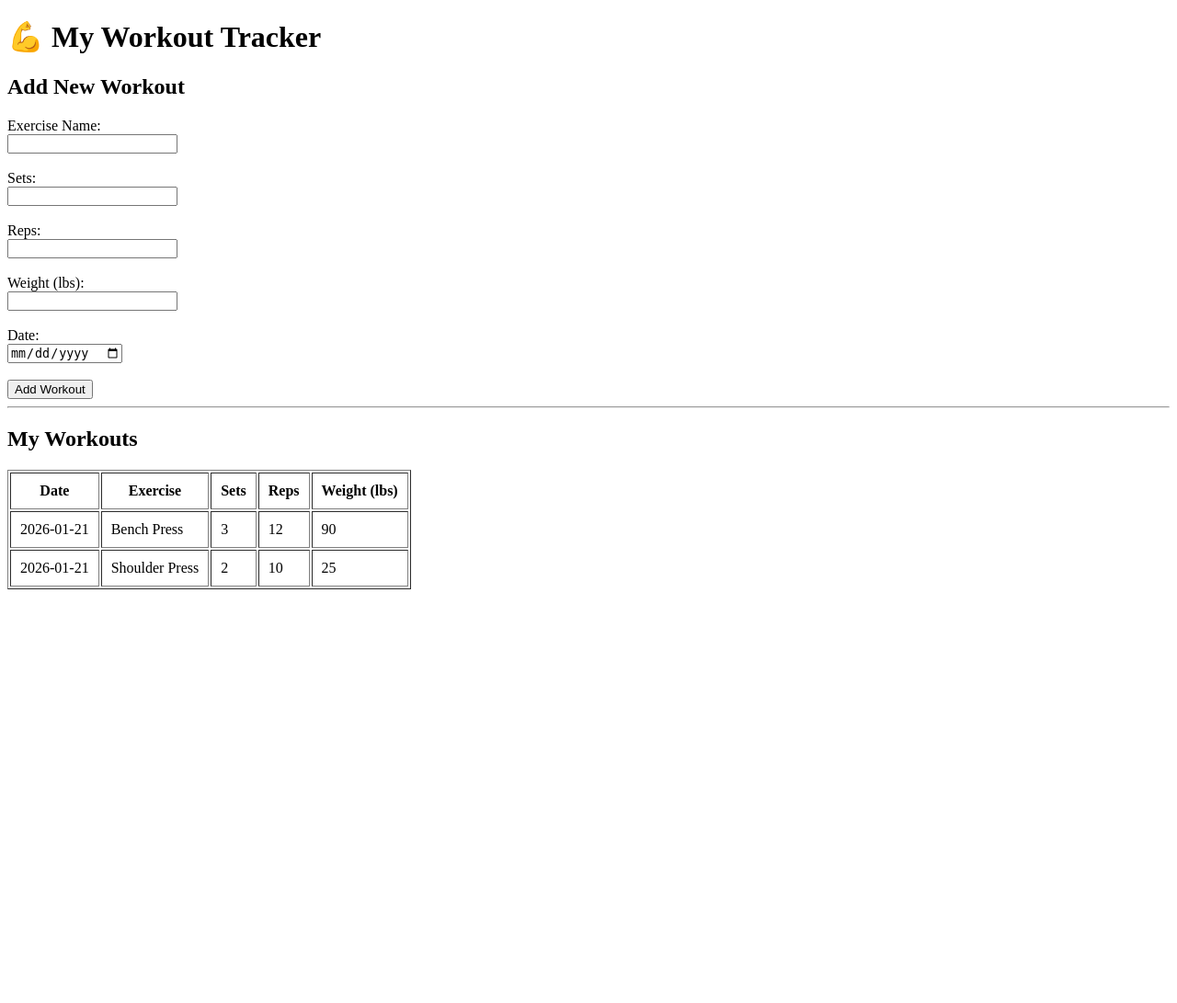
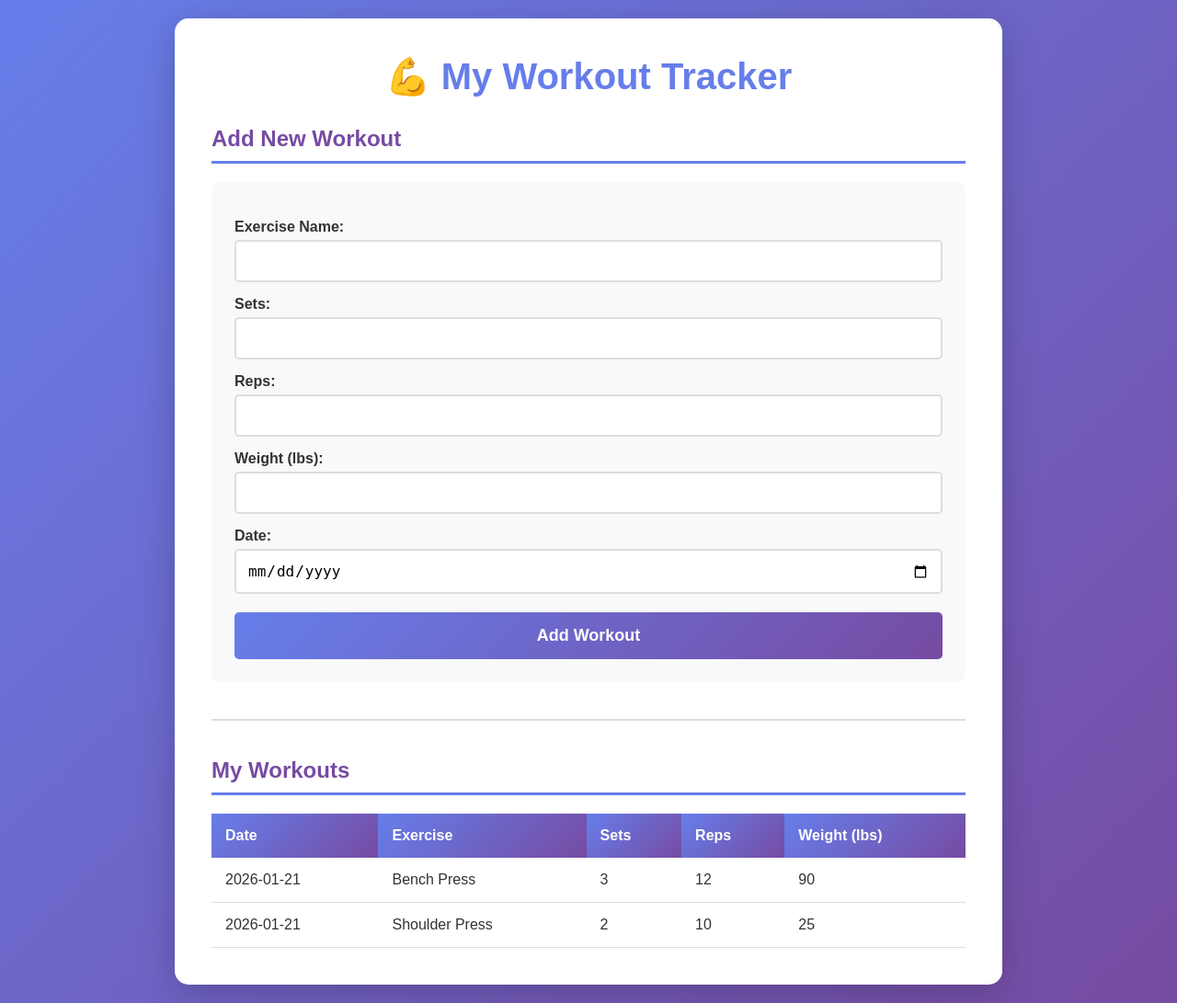
Before and after one commit to dcloudops/workout-tracker, a Flask app: page / in a window 1280 px wide. Shown: the whole page at 92% size. Before the commit the page ends 641 px from the top, so only its background shows below. Run offline with Flask 3, Linux system fonts and the light colour scheme.

Commit message:
Added CSS styling

```diff
--- /dev/null
+++ b/static/style.css
@@ -0,0 +1,126 @@
+/* Reset and basic styling */
+* {
+    margin: 0;
+    padding: 0;
+    box-sizing: border-box;
+}
+
+body {
+    font-family: 'Arial', sans-serif;
+    background: linear-gradient(135deg, #667eea 0%, #764ba2 100%);
+    min-height: 100vh;
+    padding: 20px;
+}
+
+.container {
+    max-width: 900px;
+    margin: 0 auto;
+    background: white;
+    padding: 40px;
+    border-radius: 15px;
+    box-shadow: 0 10px 40px rgba(0,0,0,0.2);
+}
+
+h1 {
+    color: #667eea;
+    text-align: center;
+    margin-bottom: 30px;
+    font-size: 2.5em;
+}
+
+h2 {
+    color: #764ba2;
+    margin-top: 30px;
+    margin-bottom: 20px;
+    border-bottom: 3px solid #667eea;
+    padding-bottom: 10px;
+}
+
+/* Form styling */
+form {
+    background: #f8f9fa;
+    padding: 25px;
+    border-radius: 10px;
+    margin-bottom: 30px;
+}
+
+label {
+    display: block;
+    color: #333;
+    font-weight: bold;
+    margin-bottom: 5px;
+    margin-top: 15px;
+}
+
+input {
+    width: 100%;
+    padding: 12px;
+    border: 2px solid #ddd;
+    border-radius: 5px;
+    font-size: 16px;
+    transition: border-color 0.3s;
+}
+
+input:focus {
+    outline: none;
+    border-color: #667eea;
+}
+
+button {
+    background: linear-gradient(135deg, #667eea 0%, #764ba2 100%);
+    color: white;
+    padding: 15px 40px;
+    border: none;
+    border-radius: 5px;
+    font-size: 18px;
+    font-weight: bold;
+    cursor: pointer;
+    margin-top: 20px;
+    width: 100%;
+    transition: transform 0.2s;
+}
+
+button:hover {
+    transform: translateY(-2px);
+    box-shadow: 0 5px 15px rgba(102, 126, 234, 0.4);
+}
+
+/* Table styling */
+table {
+    width: 100%;
+    border-collapse: collapse;
+    margin-top: 20px;
+    background: white;
+}
+
+th {
+    background: linear-gradient(135deg, #667eea 0%, #764ba2 100%);
+    color: white;
+    padding: 15px;
+    text-align: left;
+    font-size: 16px;
+}
+
+td {
+    padding: 15px;
+    border-bottom: 1px solid #ddd;
+    color: #333;
+}
+
+tr:hover {
+    background: #f8f9fa;
+}
+
+hr {
+    border: none;
+    border-top: 2px solid #ddd;
+    margin: 40px 0;
+}
+
+/* Empty state */
+p {
+    text-align: center;
+    color: #666;
+    font-size: 18px;
+    padding: 40px;
+}
--- a/templates/index.html
+++ b/templates/index.html
@@ -2,26 +2,28 @@
 <html>
 <head>
     <title>Workout Tracker</title>
+    <link rel="stylesheet" href="{{ url_for('static', filename='style.css') }}">
 </head>
 <body>
+    <div class="container">
         <h1>💪 My Workout Tracker</h1>
 
         <h2>Add New Workout</h2>
         <form method="POST" action="/add_workout">
-        <label>Exercise Name:</label><br>
-        <input type="text" name="exercise" required><br><br>
+            <label>Exercise Name:</label>
+            <input type="text" name="exercise" required>
 
-        <label>Sets:</label><br>
-        <input type="number" name="sets" required><br><br>
+            <label>Sets:</label>
+            <input type="number" name="sets" required>
 
-        <label>Reps:</label><br>
-        <input type="number" name="reps" required><br><br>
+            <label>Reps:</label>
+            <input type="number" name="reps" required>
 
-        <label>Weight (lbs):</label><br>
-        <input type="number" name="weight" required><br><br>
+            <label>Weight (lbs):</label>
+            <input type="number" name="weight" required>
 
-        <label>Date:</label><br>
-        <input type="date" name="date" required><br><br>
+            <label>Date:</label>
+            <input type="date" name="date" required>
 
             <button type="submit">Add Workout</button>
         </form>
@@ -31,7 +33,7 @@
         <h2>My Workouts</h2>
 
         {% if workouts %}
-        <table border="1" cellpadding="10">
+            <table>
                 <tr>
                     <th>Date</th>
                     <th>Exercise</th>
@@ -52,5 +54,6 @@
         {% else %}
             <p>No workouts yet. Add your first one above!</p>
         {% endif %}
+    </div>
 </body>
 </html>
```
Lines whose indentation alone changed are shown as unchanged.
